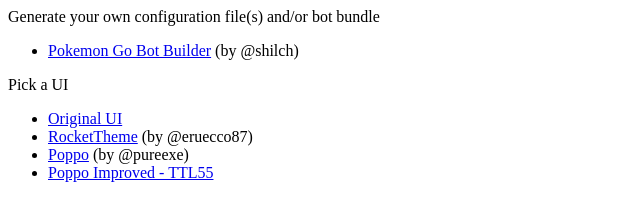
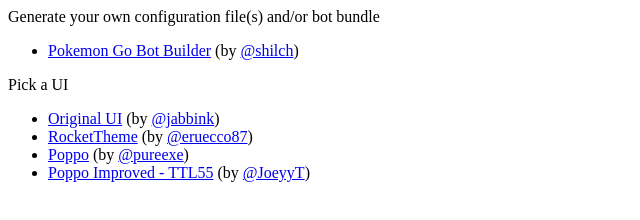
Before and after one commit to jabbink/PokemonGoBot, a plain HTML site: page index.html in a window 1280 px wide. Shown: the whole page, without its empty margins (0-640 px from the left). Drawn offline with Linux system fonts and the light colour scheme.

Commit message:
* Fix index page * Remove .DS_Store file * Update README.md with image/link

```diff
--- a/index.html
+++ b/index.html
@@ -6,17 +6,17 @@
 <div>Generate your own configuration file(s) and/or bot bundle</div>
 <p>
 	<ul>
-		<li><a href="/pogobot-builder/">Pokemon Go Bot Builder</a> (by @shilch)</li>
+		<li><a href="/pogobot-builder/">Pokemon Go Bot Builder</a> (by <a href="https://github.com/shilch/pogobot-builder" target="_blank">@shilch</a>)</li>
 	</ul>
 </p>
 
 <div>Pick a UI</div>
 <p>
 	<ul>
-		<li><a href="/0.5.0-alpha4/map.html">Original UI</a></li>
-		<li><a href="/RocketTheme/">RocketTheme</a> (by @eruecco87)</li>
-		<li><a href="/Poppo/">Poppo</a> (by @pureexe)</li>
-		<li><a href="/TTL55/">Poppo Improved - TTL55</a></li>
+		<li><a href="/0.5.0-alpha4/map.html">Original UI</a> (by <a href="https://github.com/jabbink/PokemonGoBot" target="_blank">@jabbink</a>)</li>
+		<li><a href="/RocketTheme/">RocketTheme</a> (by <a href="https://github.com/eruecco87/PokemonGoBot-RocketTheme" target="_blank">@eruecco87</a>)</li>
+		<li><a href="/Poppo/">Poppo</a> (by <a href="https://github.com/pureexe/Poppo" target="_blank">@pureexe</a>)</li>
+		<li><a href="/TTL55/">Poppo Improved - TTL55</a> (by <a href="https://github.com/shilch/pogobot-builder" target="_blank">@JoeyyT</a>)</li>
 	</ul>
 </p>
 </body>
```
Also changed, not shown: README.md, img/pogobot-builder.png (added), 1 other file.
